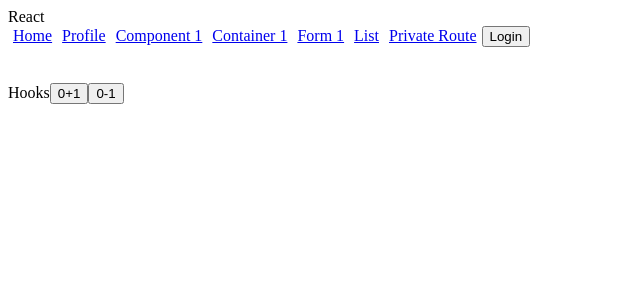
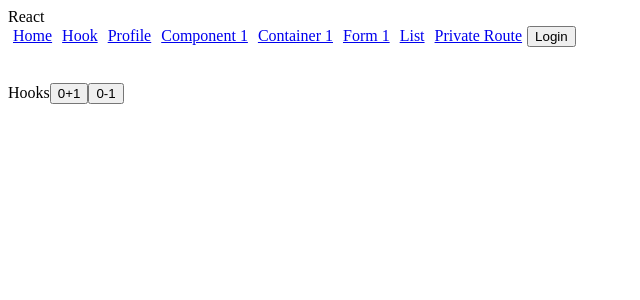
Before and after one commit to Heartade/udemy-modern-react, a React (Create React App) app: page /hookscontainer in a window 1280 px wide. Shown: the top 300 px of the page, without its empty margins (0-640 px from the left). Built offline with nearby package versions, Linux system fonts and the light colour scheme; what auth0-js would draw is missing.

Commit message:
header fix

```diff
--- a/src/containers/header.js
+++ b/src/containers/header.js
@@ -10,6 +10,9 @@ class Header extends Component {
         <div>
           <Link to='/' style={{padding: '5px'}}>
             Home
+          </Link>
+          <Link to='/hookscontainer' style={{padding: '5px'}}>
+            Hook
           </Link>
           <Link to='/profile' style={{padding: '5px'}}>
             Profile
```
